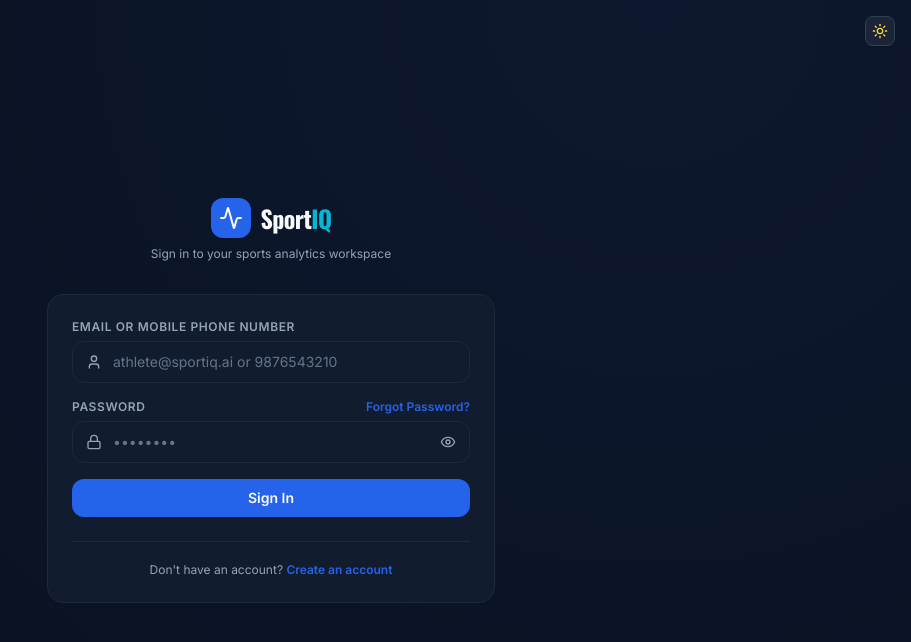
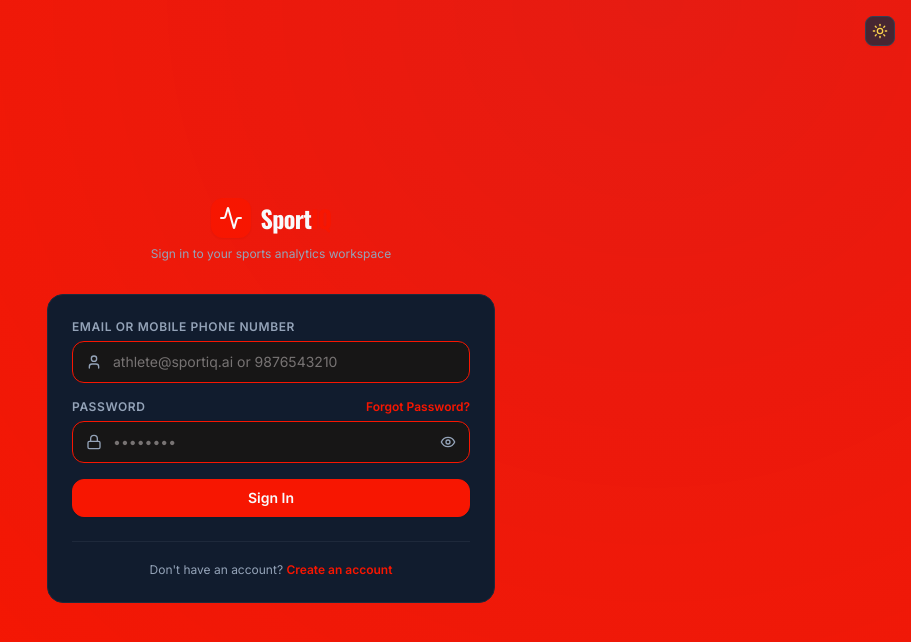
Before and after one commit to Sanjeev7673/SportIq, a React (Vite) app in the folder frontend/: page /login in a window 1280 px wide. Shown: the top 642 px of the page, without its empty margins (369-1280 px from the left). Built offline with nearby package versions, Linux system fonts and the light colour scheme; no server answers.

Commit message:
Unify SportIQ with black white and pitch-red club theme

```diff
--- a/frontend/src/index.css
+++ b/frontend/src/index.css
@@ -4,70 +4,70 @@
 
 :root {
   /* SportIQ Fixed Palette Variables */
-  --sportiq-bg: #0B1220;
-  --sportiq-card: #111C2E;
-  --sportiq-card-hover: #16243B;
-  --sportiq-surface: #0E1726;
-  --sportiq-border: #1E293B;
+  --sportiq-bg: #090808;
+  --sportiq-card: #171616;
+  --sportiq-card-hover: #242222;
+  --sportiq-surface: #101010;
+  --sportiq-border: #343131;
   --sportiq-border-subtle: rgba(148, 163, 184, 0.12);
-  --sportiq-primary: #2563EB;
-  --sportiq-primary-hover: #1D4ED8;
-  --sportiq-ai: #06B6D4;
-  --sportiq-ai-hover: #0891B2;
+  --sportiq-primary: #F71601;
+  --sportiq-primary-hover: #D91402;
+  --sportiq-ai: #F71601;
+  --sportiq-ai-hover: #D91402;
   --sportiq-success: #22C55E;
   --sportiq-warning: #F59E0B;
   --sportiq-error: #EF4444;
-  --sportiq-text: #F8FAFC;
-  --sportiq-muted: #94A3B8;
+  --sportiq-text: #ECEBEC;
+  --sportiq-muted: #AFAFAF;
 
   /* Theme mappings (Default Deep Navy) */
-  --bg-main: #0B1220;
-  --bg-card: #111C2E;
-  --bg-card-hover: #16243B;
-  --bg-surface: #0E1726;
-  --text-primary: #F8FAFC;
-  --text-secondary: #94A3B8;
-  --text-muted: #64748B;
-  --border-color: #1E293B;
+  --bg-main: #090808;
+  --bg-card: #171616;
+  --bg-card-hover: #242222;
+  --bg-surface: #101010;
+  --text-primary: #ECEBEC;
+  --text-secondary: #AFAFAF;
+  --text-muted: #777373;
+  --border-color: #343131;
   --border-subtle: rgba(148, 163, 184, 0.12);
-  --input-bg: #111C2E;
-  --input-border: #1E293B;
-  --scrollbar-track: #0B1220;
-  --scrollbar-thumb: #1E293B;
+  --input-bg: #171616;
+  --input-border: #343131;
+  --scrollbar-track: #090808;
+  --scrollbar-thumb: #343131;
   --scrollbar-thumb-hover: #334155;
 }
 
 .light {
-  --bg-main: #F1F5F9;
-  --bg-card: #FFFFFF;
-  --bg-card-hover: #F8FAFC;
-  --bg-surface: #FFFFFF;
-  --text-primary: #0F172A;
-  --text-secondary: #475569;
-  --text-muted: #64748B;
-  --border-color: #E2E8F0;
-  --border-subtle: #F1F5F9;
-  --input-bg: #FFFFFF;
-  --input-border: #CBD5E1;
-  --scrollbar-track: #F1F5F9;
-  --scrollbar-thumb: #CBD5E1;
-  --scrollbar-thumb-hover: #94A3B8;
+  --bg-main: #ECEBEC;
+  --bg-card: #ECEBEC;
+  --bg-card-hover: #ECEBEC;
+  --bg-surface: #ECEBEC;
+  --text-primary: #090808;
+  --text-secondary: #4A4545;
+  --text-muted: #777373;
+  --border-color: #D5D2D2;
+  --border-subtle: #ECEBEC;
+  --input-bg: #ECEBEC;
+  --input-border: #BDB9B9;
+  --scrollbar-track: #ECEBEC;
+  --scrollbar-thumb: #BDB9B9;
+  --scrollbar-thumb-hover: #AFAFAF;
 }
 
 .dark {
-  --bg-main: #0B1220;
-  --bg-card: #111C2E;
-  --bg-card-hover: #16243B;
-  --bg-surface: #0E1726;
-  --text-primary: #F8FAFC;
-  --text-secondary: #94A3B8;
-  --text-muted: #64748B;
-  --border-color: #1E293B;
+  --bg-main: #090808;
+  --bg-card: #171616;
+  --bg-card-hover: #242222;
+  --bg-surface: #101010;
+  --text-primary: #ECEBEC;
+  --text-secondary: #AFAFAF;
+  --text-muted: #777373;
+  --border-color: #343131;
   --border-subtle: rgba(148, 163, 184, 0.12);
-  --input-bg: #111C2E;
-  --input-border: #1E293B;
-  --scrollbar-track: #0B1220;
-  --scrollbar-thumb: #1E293B;
+  --input-bg: #171616;
+  --input-border: #343131;
+  --scrollbar-track: #090808;
+  --scrollbar-thumb: #343131;
   --scrollbar-thumb-hover: #334155;
 }
 
@@ -86,14 +86,14 @@
 
 /* Card & Surface Classes */
 .sportiq-card {
-  background-color: #111C2E;
-  border: 1px solid #1E293B;
+  background-color: #171616;
+  border: 1px solid #343131;
   border-radius: 1rem;
   transition: all 0.2s ease-in-out;
 }
 
 .sportiq-card-hover:hover {
-  background-color: #16243B;
+  background-color: #242222;
   border-color: rgba(37, 99, 235, 0.4);
 }
 
@@ -293,20 +293,20 @@ main {
    modals and forms on the same deep-navy visual system.
    ========================================================== */
 :root {
-  --sportiq-bg: #0B1220;
-  --sportiq-card: #111C2E;
-  --sportiq-card-hover: #16243B;
-  --sportiq-surface: #0E1726;
-  --sportiq-border: #1E293B;
-  --sportiq-primary: #2563EB;
-  --sportiq-ai: #06B6D4;
-  --sportiq-text: #F8FAFC;
-  --sportiq-muted: #94A3B8;
+  --sportiq-bg: #090808;
+  --sportiq-card: #171616;
+  --sportiq-card-hover: #242222;
+  --sportiq-surface: #101010;
+  --sportiq-border: #343131;
+  --sportiq-primary: #F71601;
+  --sportiq-ai: #F71601;
+  --sportiq-text: #ECEBEC;
+  --sportiq-muted: #AFAFAF;
 }
 
 html[data-theme="dark"] body {
-  background-color: #0B1220;
-  color: #F8FAFC;
+  background-color: #090808;
+  color: #ECEBEC;
 }
 
 /* Normalize common Tailwind surfaces that otherwise stay bright on some routes. */
@@ -315,14 +315,14 @@ html[data-theme="dark"] [class~="bg-gray-50"],
 html[data-theme="dark"] [class~="bg-slate-50"],
 html[data-theme="dark"] [class~="bg-gray-100"],
 html[data-theme="dark"] [class~="bg-slate-100"] {
-  background-color: #111C2E !important;
+  background-color: #171616 !important;
 }
 
 html[data-theme="dark"] [class~="text-gray-900"],
 html[data-theme="dark"] [class~="text-gray-800"],
 html[data-theme="dark"] [class~="text-slate-900"],
 html[data-theme="dark"] [class~="text-slate-800"] {
-  color: #F8FAFC !important;
+  color: #ECEBEC !important;
 }
 
 html[data-theme="dark"] [class~="text-gray-700"],
@@ -331,34 +331,34 @@ html[data-theme="dark"] [class~="text-gray-500"],
 html[data-theme="dark"] [class~="text-slate-700"],
 html[data-theme="dark"] [class~="text-slate-600"],
 html[data-theme="dark"] [class~="text-slate-500"] {
-  color: #94A3B8 !important;
+  color: #AFAFAF !important;
 }
 
 html[data-theme="dark"] [class~="border-gray-100"],
 html[data-theme="dark"] [class~="border-gray-200"],
 html[data-theme="dark"] [class~="border-slate-100"],
 html[data-theme="dark"] [class~="border-slate-200"] {
-  border-color: #1E293B !important;
+  border-color: #343131 !important;
 }
 
 /* Consistent form controls across sign-in, registration, settings and modals. */
 html[data-theme="dark"] input:not([type="checkbox"]):not([type="radio"]),
 html[data-theme="dark"] textarea,
 html[data-theme="dark"] select {
-  color: #F8FAFC;
-  background-color: #111C2E;
-  border-color: #1E293B;
+  color: #ECEBEC;
+  background-color: #171616;
+  border-color: #343131;
 }
 
 html[data-theme="dark"] input::placeholder,
 html[data-theme="dark"] textarea::placeholder {
-  color: #64748B;
+  color: #777373;
 }
 
 html[data-theme="dark"] input:focus,
 html[data-theme="dark"] textarea:focus,
 html[data-theme="dark"] select:focus {
-  border-color: #2563EB;
+  border-color: #F71601;
   box-shadow: 0 0 0 3px rgba(37, 99, 235, .18);
 }
 
@@ -367,12 +367,12 @@ html[data-theme="dark"] table thead,
 html[data-theme="dark"] [role="dialog"],
 html[data-theme="dark"] .modal,
 html[data-theme="dark"] .dropdown-menu {
-  background-color: #111C2E;
-  border-color: #1E293B;
+  background-color: #171616;
+  border-color: #343131;
 }
 
 html[data-theme="dark"] hr {
-  border-color: #1E293B;
+  border-color: #343131;
 }
 
 html[data-theme="dark"] a:not([class~="text-white"]) {
@@ -380,6 +380,49 @@ html[data-theme="dark"] a:not([class~="text-white"]) {
 }
 
 html[data-theme="dark"] ::selection {
-  color: #F8FAFC;
+  color: #ECEBEC;
   background: rgba(37, 99, 235, .42);
 }
+
+
+/* SportIQ club identity: black, stadium-paper white and pitch red */
+:root {
+  --sportiq-bg: #090808;
+  --sportiq-card: #171616;
+  --sportiq-card-hover: #242222;
+  --sportiq-surface: #101010;
+  --sportiq-border: #343131;
+  --sportiq-primary: #F71601;
+  --sportiq-primary-hover: #D91402;
+  --sportiq-ai: #F71601;
+  --sportiq-ai-hover: #D91402;
+  --sportiq-text: #ECEBEC;
+  --sportiq-muted: #AFAFAF;
+  --bg-main: #090808;
+  --bg-card: #171616;
+  --bg-card-hover: #242222;
+  --bg-surface: #101010;
+  --text-primary: #ECEBEC;
+  --text-secondary: #AFAFAF;
+  --text-muted: #777373;
+  --border-color: #343131;
+  --input-bg: #171616;
+  --input-border: #343131;
+  --scrollbar-track: #090808;
+  --scrollbar-thumb: #343131;
+  --scrollbar-thumb-hover: #555050;
+}
+html, body { background: #090808; color: #ECEBEC; }
+.sportiq-card { background: #171616; border-color: #343131; }
+.sportiq-card-hover:hover, .sportiq-card:hover { border-color: rgba(247,22,1,.48); }
+button:focus-visible, a:focus-visible, [role="button"]:focus-visible { outline-color: #F71601; }
+input:focus, textarea:focus, select:focus { box-shadow: 0 0 0 3px rgba(247,22,1,.16); }
+::selection { background: rgba(247,22,1,.35); color: #ECEBEC; }
+
+/* Replace legacy blue/cyan utility accents with the SportIQ pitch-red identity. */
+[class*="text-[#2563EB]"], [class*="text-[#06B6D4]"],
+[class*="text-blue-"], [class*="text-cyan-"] { color: #F71601 !important; }
+[class*="bg-[#2563EB]"], [class*="bg-[#06B6D4]"],
+[class*="bg-blue-"], [class*="bg-cyan-"] { background-color: #F71601 !important; }
+[class*="border-[#2563EB]"], [class*="border-[#06B6D4]"],
+[class*="border-blue-"], [class*="border-cyan-"] { border-color: #F71601 !important; }
```
